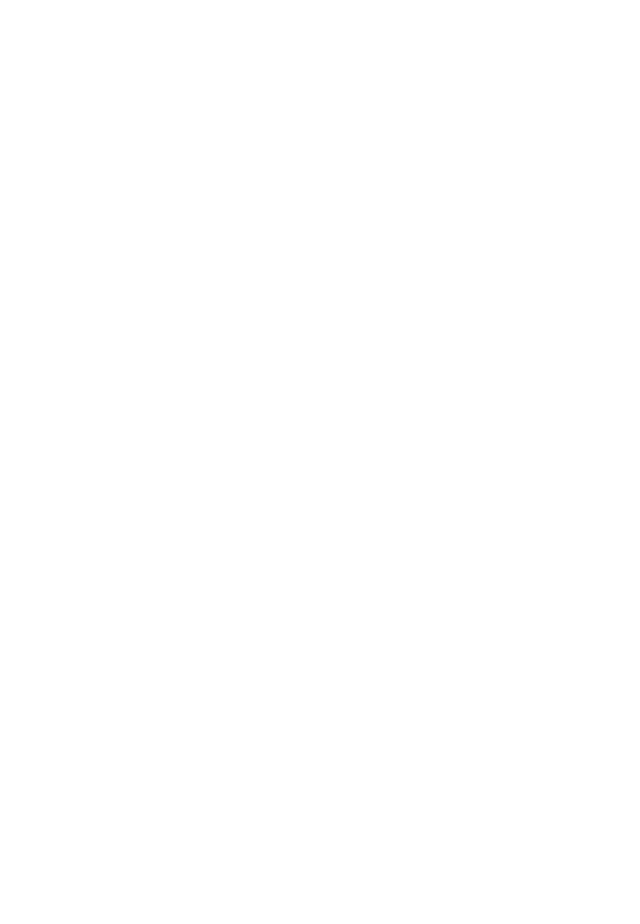
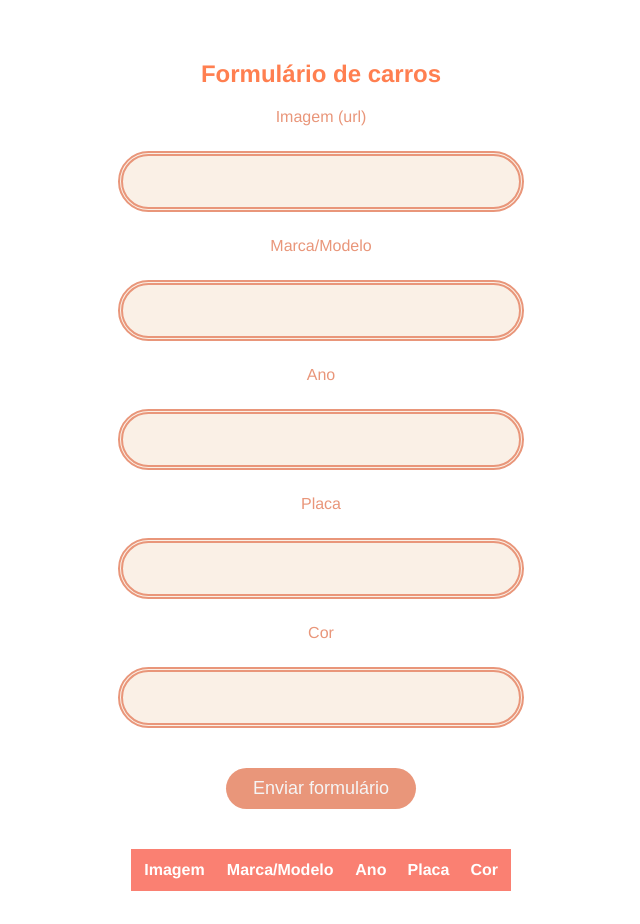
Before and after one commit to tthayza/bootcamp-react, a website built with Vite: page desafios-pre-work-b-academy/dia4/app/index.html in a window 1280 px wide. Shown: the whole page, without its empty margins (319-959 px from the left). Before the commit the page ends 800 px from the top, so only its background shows below. Built offline with nearby package versions, Linux system fonts and the light colour scheme.

Commit message:
Add first exercise of day four

```diff
--- a/desafios-pre-work-b-academy/dia4/app/index.html
+++ b/desafios-pre-work-b-academy/dia4/app/index.html
@@ -7,6 +7,35 @@
     <title>Dia 4</title>
   </head>
   <body>
+    <section>
+      <h1>Formulário de carros</h1>
+      <form action="" data-js="cars-forms" class="cars">
+        <label for="" id="image">Imagem (url)</label>
+        <input type="text" name="image" id="" />
+        <label for="" id="marcaModelo">Marca/Modelo</label>
+        <input type="text" name="marcaModelo" id="" />
+        <label for="" id="ano">Ano</label>
+        <input type="text" name="ano" id="" />
+        <label for="" id="placa">Placa</label>
+        <input type="text" name="placa" id="" />
+        <label for="" id="cor">Cor</label>
+        <input type="text" name="cor" id="" />
+        <button data-js="btn" type="submit">Enviar formulário</button>
+      </form>
+    </section>
+    <section class="datas">
+      <table data-js="cars-table">
+        <thead>
+          <tr>
+            <th>Imagem</th>
+            <th>Marca/Modelo</th>
+            <th>Ano</th>
+            <th>Placa</th>
+            <th>Cor</th>
+          </tr>
+        </thead>
+      </table>
+    </section>
     <script type="module" src="/main.js"></script>
   </body>
 </html>
--- a/desafios-pre-work-b-academy/dia4/app/style.css
+++ b/desafios-pre-work-b-academy/dia4/app/style.css
@@ -6,3 +6,92 @@
   color: #2c3e50;
   margin-top: 60px;
 }
+
+form {
+  display: flex;
+  flex-direction: column;
+  align-items: center;
+  justify-content: center;
+  gap: 5px;
+}
+
+label {
+  color: darksalmon;
+}
+
+input {
+  font-weight: 600;
+  background-color: linen;
+  color: orangered;
+  height: 35px;
+  border-radius: 35px;
+  border: double darksalmon 5px;
+  width: 30%;
+  padding: 8px;
+  margin: 20px;
+}
+
+section h1 {
+  color: coral;
+}
+
+input:focus {
+  border: solid 3px salmon;
+}
+
+button {
+  margin: 15px;
+  width: 15%;
+  padding: 10px;
+
+  font-size: 18px;
+  background-color: darksalmon;
+  color: whitesmoke;
+  border: none;
+  border-radius: 35px;
+
+  transition: 0.4s ease-in-out;
+}
+
+button:hover {
+  letter-spacing: 1px;
+  transition: 0.2s linear;
+  cursor: pointer;
+  background-color: snow;
+  color: salmon;
+}
+.datas {
+  display: flex;
+  justify-content: center;
+}
+
+table {
+  border: 2px solid salmon;
+  border-collapse: collapse;
+  width: 30%;
+  margin: 25px;
+}
+
+table th,
+table td {
+  padding: 10px;
+  text-align: center;
+}
+
+table th {
+  background-color: salmon;
+  color: white;
+}
+
+table tr:nth-child(even) {
+  background-color: whitesmoke;
+}
+
+table tr:nth-child(odd) {
+  background-color: white;
+}
+
+table tr td {
+  border: 1px solid salmon;
+  color: darksalmon;
+}
```
Also changed, not shown: 3 other files.
